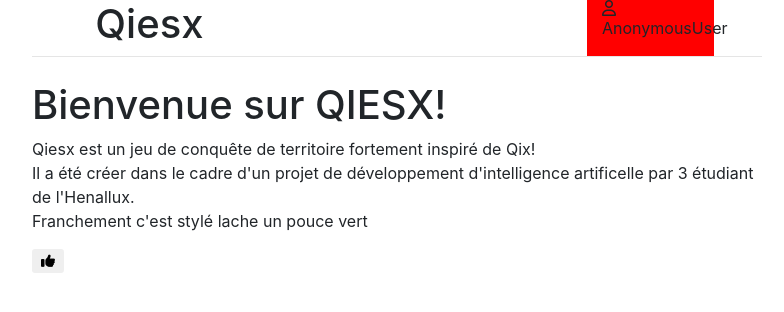
After one commit to AdrienLeboutte/IESN_IA_Qiesx, a Django app: page / in a window 1280 px wide. The commit adds this page. Shown: the top 312 px of the page, without its empty margins (243-1027 px from the left). Run offline with Django 3.2, Linux system fonts and the light colour scheme; some libraries are stand-ins or nearby versions.

Commit message:
some minor website stuff

```diff
--- /dev/null
+++ b/src/website/main/static/assets/css/base.css
@@ -0,0 +1,3 @@
+.col-md-2 {
+    background-color: red;
+}
--- a/src/website/main/templates/base.html
+++ b/src/website/main/templates/base.html
@@ -3,10 +3,33 @@
     <meta charset="UTF-8">
     <meta name="viewport" content="width=device-width, initial-scale=1.0">
     <meta http-equiv="X-UA-Compatible" content="ie=edge">
-    <title>Projet QIX</title>
+    <link rel="stylesheet" href="https://stackpath.bootstrapcdn.com/bootstrap/4.1.3/css/bootstrap.min.css" integrity="sha384-MCw98/SFnGE8fJT3GXwEOngsV7Zt27NXFoaoApmYm81iuXoPkFOJwJ8ERdknLPMO" crossorigin="anonymous">
+    {% load static %}
+    <link rel="stylesheet" href="{% static 'assets/css/base.css' %}" />
+    <title>Projet QIESX</title>
 </head>
 <body>
-    {% block content %}
-    {% endblock content %}
+    <div class="container">
+        <div class="row justify-content-center">
+            <div class="col-8">
+                <div class="row justify-content-center">
+                    <div class="col-md-8">
+                        <h1 class="mt 2">Qiesx</h1>
+                    </div>
+                    <div class="col-md-2">
+                        {% if user %}
+                        <span class="align-middle"><i class="far fa-user"></i> {{ user }}</span>
+                        {% endif %}
+                    </div>
+                </div>
+                <hr class="mt-0 mb-4">
+                {% block content %}
+                {% endblock content %}
+            </div>
+        </div>
+    </div>
+
 </body>
+<script src="https://kit.fontawesome.com/c81e4d4772.js" crossorigin="anonymous"></script>
+<script src="https://stackpath.bootstrapcdn.com/bootstrap/4.1.3/js/bootstrap.min.js" integrity="sha384-ChfqqxuZUCnJSK3+MXmPNIyE6ZbWh2IMqE241rYiqJxyMiZ6OW/JmZQ5stwEULTy" crossorigin="anonymous"></script>
 </html>
--- /dev/null
+++ b/src/website/main/templates/main/homepage.html
@@ -0,0 +1,12 @@
+{% extends 'base.html' %}
+{% block content %}
+<h1>Bienvenue sur QIESX!</h1>
+<p>
+    Qiesx est un jeu de conquête de territoire fortement inspiré de Qix!<br />
+    Il a été créer dans le cadre d'un projet de développement d'intelligence artificelle par 3 étudiant de l'Henallux.<br />
+    Franchement c'est stylé lache un pouce vert
+</p>
+<button type="button" class="btn btn-default btn-sm">
+    <i class="fas fa-thumbs-up"></i>
+</button>
+{% endblock content %}
--- a/src/website/main/templates/main/login.html
+++ b/src/website/main/templates/main/login.html
@@ -1,4 +1,5 @@
 {% extends 'base.html' %}
+{% load crispy_forms_tags %}
 {% block content %}
     <h1>Se connecter</h1>
     {% if error %}
@@ -10,8 +11,8 @@
     {% else %}
         <form method="post" action=".">
             {% csrf_token %}
-            {{ form.as_p }}
-            <input type="submit" value="Se connecter" />
+            {{ form|crispy }}
+            <button type="submit" class="btn btn-primary">Sign in</button>
         </form>
     {% endif %}
 {% endblock content %}
--- a/src/website/main/urls.py
+++ b/src/website/main/urls.py
@@ -19,4 +19,6 @@ from . import views
 urlpatterns = [
     path('login/', views.login),
     path('create_game/', views.create_game),
+    path('', views.HomePageView.as_view()),
+    path('logout/', views.logout)
 ]
--- a/src/website/main/views.py
+++ b/src/website/main/views.py
@@ -2,7 +2,9 @@ from django.shortcuts import render, redirect
 from django.http import JsonResponse, HttpResponse
 from django.contrib.auth import authenticate
 from django.contrib.auth import login as auth_login
+from django.contrib.auth import logout
 from django.contrib.auth.decorators import login_required
+from django.views.generic import TemplateView
 from .utils import generate_code
 from . import forms
 from . import models
@@ -12,8 +14,8 @@ import logging
 sys.path.append("../")
 from game_logic.game import Game
 
-views_logger = logging.Logger("view_logger", 10)
-logging.basicConfig(format='%(asctime)-15s %(message)s')
+views_logger = logging.getLogger(__name__)
+games = {}
 
 @login_required
 def create_game(request):
@@ -30,7 +32,6 @@ def create_game(request):
 
 def login(request):
     error = False
-
     if request.method == "POST":
         form = forms.LoginForm(request.POST)
         if form.is_valid():
@@ -46,3 +47,9 @@ def login(request):
         form = forms.LoginForm()
 
     return render(request, "main/login.html", locals())
+
+def logging_out(request):
+    logout(request)
+    return redirect("/")
+class HomePageView(TemplateView):
+    template_name = "main/homepage.html"
```
Also changed, not shown: src/website/website/settings.py (+43 -1 lines), 1 other file.
